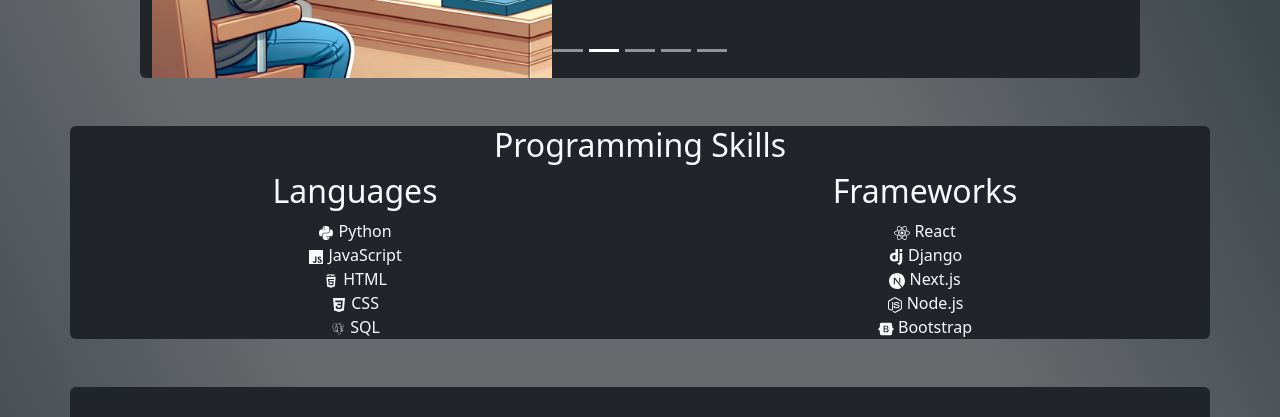
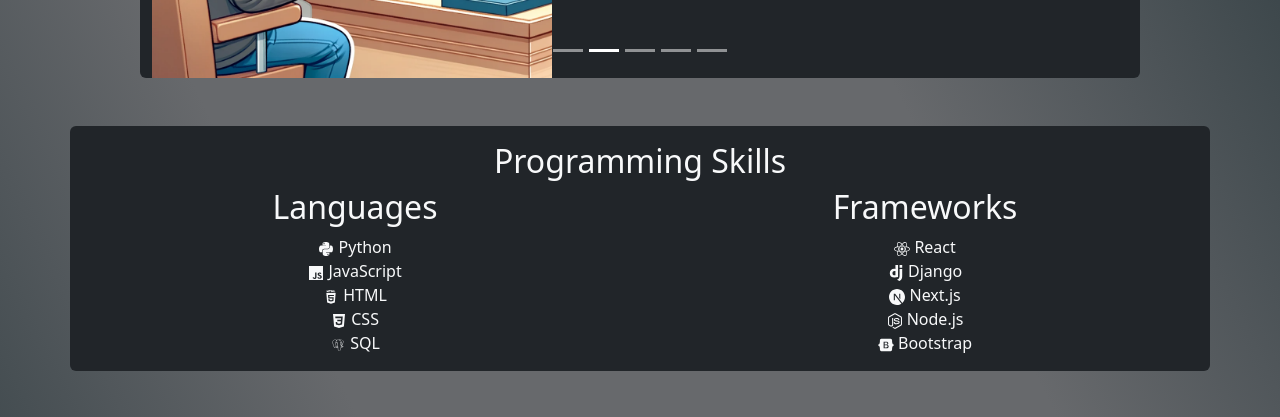
Before and after one commit to Slmbyn/Portfolio, a Next.js app: page / in a window 1280 px wide. Shown: the part 1020-1437 px from the top of the page. Built offline with nearby package versions, Linux system fonts and the light colour scheme.

Commit message:
adjusts container spacing

```diff
--- a/components/Projects.js
+++ b/components/Projects.js
@@ -22,7 +22,7 @@
       </span>
       <Row xs={1} md={2} className="g-4">
         {projectInfo.map((card, idx) => (
-          <Col key={idx} className="mb-5">
+          <Col key={idx} className="mb-3">
             {/* <span className="mb-5"> */}
             <Card
               className={`${styles['project-card']} ${isHovered ? 'hovered' : ''}`}
--- a/pages/index.js
+++ b/pages/index.js
@@ -78,12 +78,12 @@
         </Row>
       </Container>
 
-      <Container className="bg-dark text-light my-5 text-center rounded" id="skills">
+      <Container className="bg-dark text-light my-5 py-3 text-center rounded" id="skills">
             <Skills />
       </Container>
 
       {/* Projects Section */}
-      <Container className="bg-dark text-light py-5 rounded" id="projects">
+      <Container className="bg-dark text-light py-3 px-5 rounded " id="projects">
         <Projects />
       </Container>
 
--- a/styles/Project.module.css
+++ b/styles/Project.module.css
@@ -3,7 +3,7 @@
   }
 
   .project-card:hover {
-    transform: scale(1.03);
+    transform: scale(1.01);
     box-shadow: 0 0 15px rgba(255, 255, 255, 0.7);
   }
 
```
